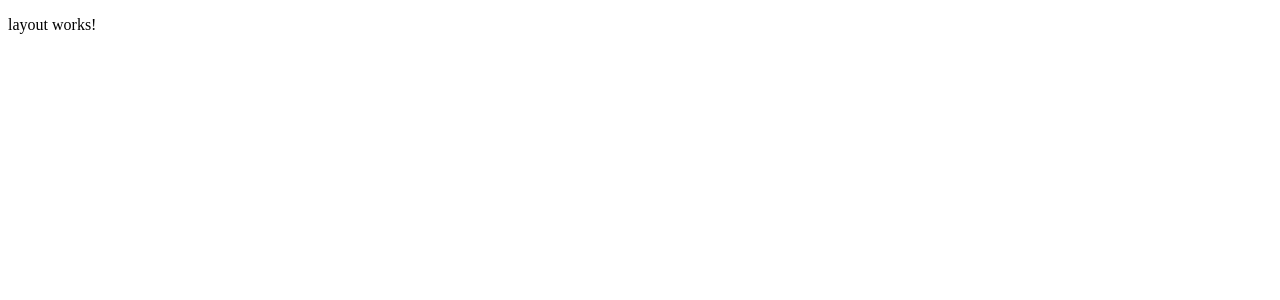
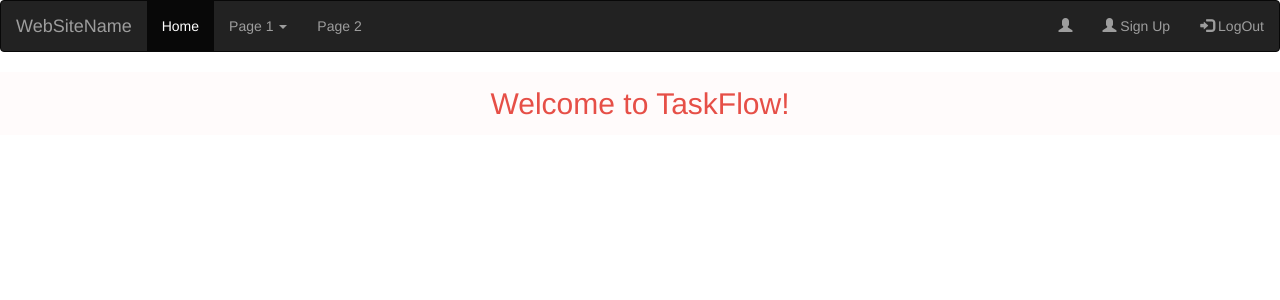
Before and after one commit to khanyansa/angular-assessment-two, an Angular app in the folder to_do_list/: page /dashboard in a window 1280 px wide. Shown: the top 300 px of the page. Built offline with nearby package versions, Linux system fonts and the light colour scheme.

Commit message:
form complete

```diff
--- a/to_do_list/src/app/Pages/dashboard/dashboard.component.html
+++ b/to_do_list/src/app/Pages/dashboard/dashboard.component.html
@@ -1 +1 @@
-<p>dashboard works!</p>
+<h2 style="padding: 15px; background-color:  #fffbfb; color: #e64f47; text-align: center ;">Welcome to TaskFlow!</h2>
--- a/to_do_list/src/app/Pages/layout/layout.component.html
+++ b/to_do_list/src/app/Pages/layout/layout.component.html
@@ -1 +1,25 @@
-<p>layout works!</p>
+<nav class="navbar navbar-inverse">
+    <div class="container-fluid">
+        <div class="navbar-header">
+            <a class="navbar-brand" href="#">WebSiteName</a>
+        </div>
+        <ul class="nav navbar-nav">
+            <li class="active"><a href="#">Home</a></li>
+            <li class="dropdown"><a class="dropdown-toggle" data-toggle="dropdown" href="#">Page 1 <span
+                        class="caret"></span></a>
+                <ul class="dropdown-menu">
+                    <li><a href="#">Page 1-1</a></li>
+                    <li><a href="#">Page 1-2</a></li>
+                    <li><a href="#">Page 1-3</a></li>
+                </ul>
+            </li>
+            <li><a href="#">Page 2</a></li>
+        </ul>
+        <ul class="nav navbar-nav navbar-right">
+            <li><a href="#"><span class="glyphicon glyphicon-user"></span> {{ loggedUser?.name }}</a></li>
+            <li><a href="#"><span class="glyphicon glyphicon-user"></span> Sign Up</a></li>
+            <li><a href="#" (click)="onLogOut()"><span class="glyphicon glyphicon-log-in"></span> LogOut</a></li>
+        </ul>
+    </div>
+</nav>
+<router-outlet></router-outlet>
--- a/to_do_list/src/app/Pages/layout/layout.component.ts
+++ b/to_do_list/src/app/Pages/layout/layout.component.ts
@@ -1,12 +1,34 @@
-import { Component } from '@angular/core';
+import { RouterOutlet } from '@angular/router';
+import { Component, Inject, PLATFORM_ID } from '@angular/core';
+import { isPlatformBrowser } from '@angular/common';
+import { Router } from '@angular/router';
 
 @Component({
   selector: 'app-layout',
   standalone: true,
-  imports: [],
+  imports: [RouterOutlet],
   templateUrl: './layout.component.html',
-  styleUrl: './layout.component.css'
+  styleUrls: ['./layout.component.css']
 })
 export class LayoutComponent {
+  loggedUser: any;
 
+  constructor(private _router: Router, @Inject(PLATFORM_ID) private platformId: Object){
+    if(isPlatformBrowser(this.platformId)){
+       const localUser = localStorage.getItem('loggedUser');
+      if(localUser != null){
+        this.loggedUser = JSON.parse(localUser);
+    }
+    }
+
+  }
+
+onLogOut(){
+  if(isPlatformBrowser(this.platformId)){
+    localStorage.removeItem('loggedUser');
+
+  }
+
+  this._router.navigateByUrl('loginsignup');
 }
+}
--- a/to_do_list/src/app/Pages/login-signup/login-signup.component.html
+++ b/to_do_list/src/app/Pages/login-signup/login-signup.component.html
@@ -7,7 +7,7 @@
 <form *ngIf="activeForm === 'signup'">
     <h2>SIGN UP</h2>
     <div class="form-wrapper">
-        <input type="text" name="name" [(ngModel)]="signupObj.name" placeholder="Name">
+        <input type="text" name="name" [(ngModel)]="signupObj.name"  placeholder="Name">
     </div>
     <div class="form-wrapper">
         <input type="email" name="email" [(ngModel)]="signupObj.email" placeholder="Email">
@@ -28,7 +28,7 @@
     <div class="form-wrapper">
         <input type="password" name="password" [(ngModel)]="loginObj.password" placeholder="Password">
     </div>
-    <button type="submit" (click)="loginForm()">Sign Up</button>
+    <button type="submit" (click)="loginForm()">Login</button>
     <p (click)="toggleForm('signup')">Don't have an account? <span class="highlight">Sign up</span></p>
 </form>
 
--- a/to_do_list/src/app/Pages/login-signup/login-signup.component.ts
+++ b/to_do_list/src/app/Pages/login-signup/login-signup.component.ts
@@ -49,7 +49,8 @@ export class LoginSignupComponent {
       const users = JSON.parse(localusers);
       const isUserExist =users.find((user:signupModel)=> user.email == this.loginObj.email && user.password == this.loginObj.password)
       if(isUserExist != undefined){
-        this._snackbar.open('Login successful!', 'Close')
+        this._snackbar.open('Login successful!', 'Close');
+        localStorage.setItem('loggedUser', JSON.stringify(isUserExist));
         this._router.navigateByUrl('/dashboard');
       }
       else{
--- a/to_do_list/src/app/app.config.ts
+++ b/to_do_list/src/app/app.config.ts
@@ -3,7 +3,8 @@ import { provideRouter } from '@angular/router';
 
 import { routes } from './app.routes';
 import { provideClientHydration } from '@angular/platform-browser';
+import { provideAnimations } from '@angular/platform-browser/animations';
 
 export const appConfig: ApplicationConfig = {
-  providers: [provideZoneChangeDetection({ eventCoalescing: true }), provideRouter(routes), provideClientHydration()]
+  providers: [provideZoneChangeDetection({ eventCoalescing: true }), provideRouter(routes), provideClientHydration(), provideAnimations()]
 };
--- a/to_do_list/src/index.html
+++ b/to_do_list/src/index.html
@@ -6,6 +6,9 @@
   <base href="/">
   <meta name="viewport" content="width=device-width, initial-scale=1">
   <link rel="icon" type="image/x-icon" href="favicon.ico">
+  <link rel="stylesheet" href="https://maxcdn.bootstrapcdn.com/bootstrap/3.4.1/css/bootstrap.min.css">
+  <script src="https://ajax.googleapis.com/ajax/libs/jquery/3.7.1/jquery.min.js"></script>
+  <script src="https://maxcdn.bootstrapcdn.com/bootstrap/3.4.1/js/bootstrap.min.js"></script>
 </head>
 <body>
   <app-root></app-root>
```
